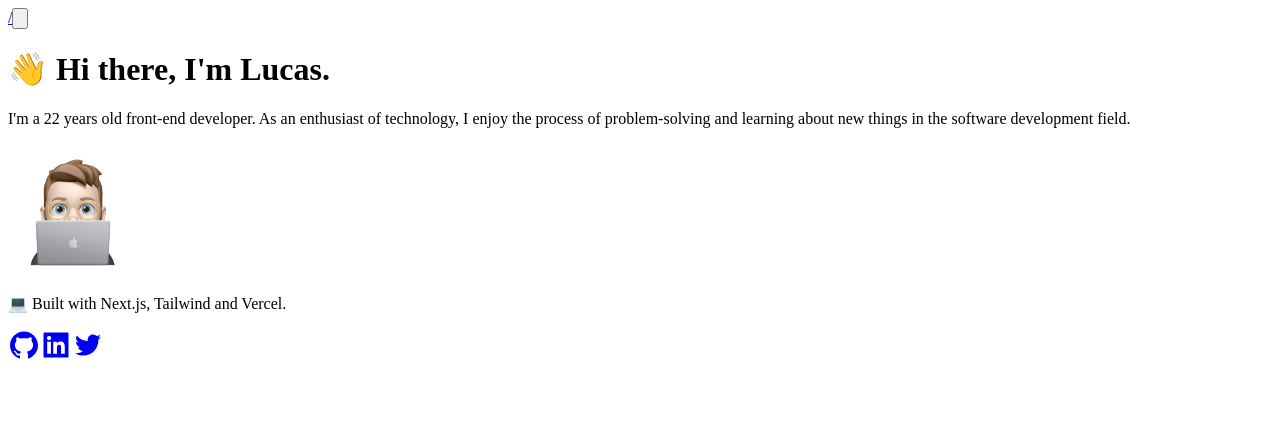
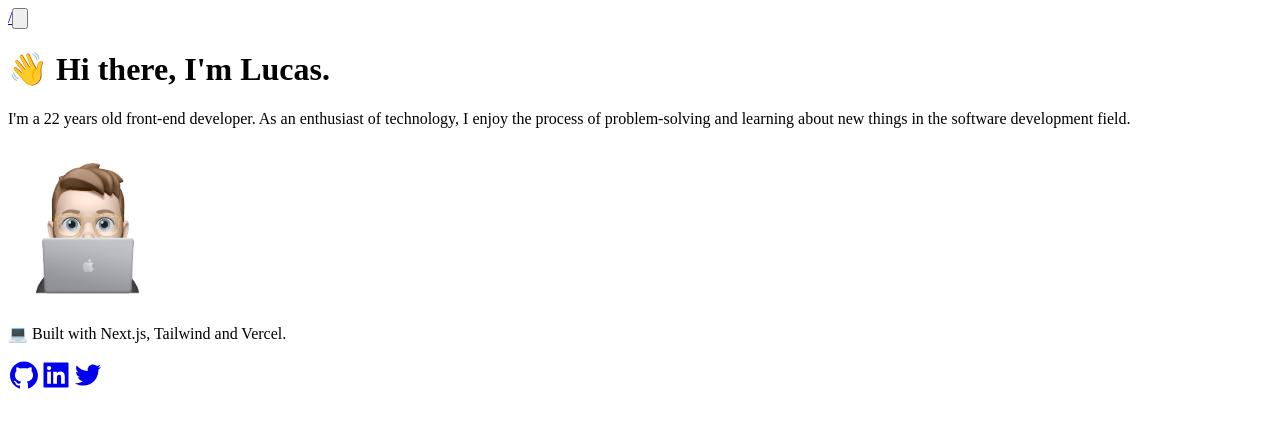
Before and after one commit to lucaspassini/passini-homepage, a Next.js app: page / in a window 1280 px wide. Shown: the top 428 px of the page. Built offline with nearby package versions, Linux system fonts and the light colour scheme.

Commit message:
change: image height and width value

```diff
--- a/components/About.js
+++ b/components/About.js
@@ -18,14 +18,14 @@ const About = () => {
             </p>
           </div>
         </div>
-        <div className="flex-shrink-0 mb-10 lg:mt-10 lg:px-4">
+        <div className="flex-shrink-0 mb-10 lg:mt-6 lg:px-4">
           <Image
             src={profile}
             alt="Profile"
             priority={true}
             className="rounded-full"
-            width={130}
-            height={130}
+            width={160}
+            height={160}
             placeholder="blur"
           />
         </div>
```
